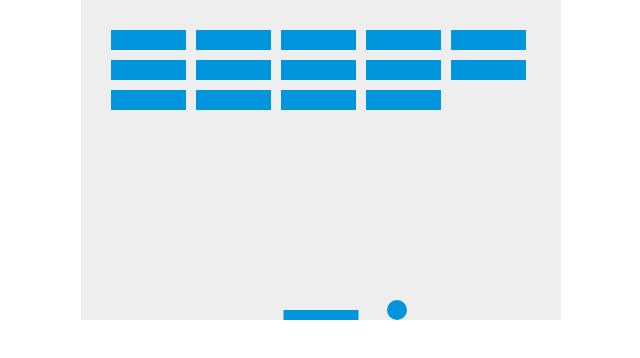
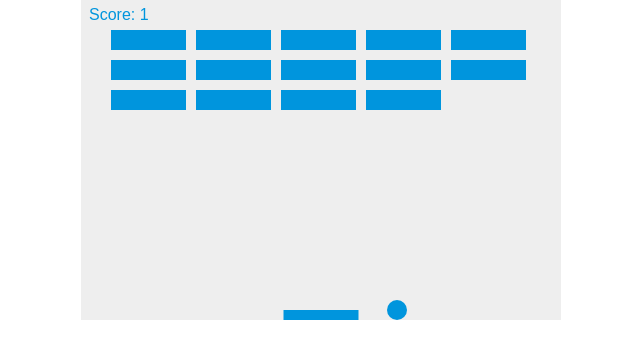
Before and after one commit to brianross93/react-mozilla-tutorial, a plain HTML site: page index.html in a window 1280 px wide. Shown: the full height of the page, 319-959 px from the left. Drawn offline with Linux system fonts and the light colour scheme.

Commit message:
added score

```diff
--- a/index.html
+++ b/index.html
@@ -18,27 +18,28 @@
 	var canvas = document.getElementById("myCanvas");
 var ctx = canvas.getContext("2d");
 var ballRadius = 10;
-var x = canvas.width / 2;
-var y = canvas.height - 30;
+var x = canvas.width/2;
+var y = canvas.height-30;
 var dx = 2;
 var dy = -2;
 var paddleHeight = 10;
 var paddleWidth = 75;
-var paddleX = (canvas.width - paddleWidth) / 2;
+var paddleX = (canvas.width-paddleWidth)/2;
 var rightPressed = false;
 var leftPressed = false;
-var brickRowCount = 3;
-var brickColumnCount = 5;
+var brickRowCount = 5;
+var brickColumnCount = 3;
 var brickWidth = 75;
 var brickHeight = 20;
 var brickPadding = 10;
 var brickOffsetTop = 30;
 var brickOffsetLeft = 30;
+var score = 0;
 
 var bricks = [];
-for (var c = 0; c < brickColumnCount; c++) {
+for(var c=0; c<brickColumnCount; c++) {
   bricks[c] = [];
-    for (var r = 0; r < brickRowCount; r++) {
+  for(var r=0; r<brickRowCount; r++) {
     bricks[c][r] = { x: 0, y: 0, status: 1 };
   }
 }
@@ -47,55 +48,62 @@ document.addEventListener("keydown", keyDownHandler, false);
 document.addEventListener("keyup", keyUpHandler, false);
 
 function keyDownHandler(e) {
-    if (e.key == "Right" || e.key == "ArrowRight") {
+    if(e.key == "Right" || e.key == "ArrowRight") {
         rightPressed = true;
     }
-    else if (e.key == "Left" || e.key == "ArrowLeft") {
+    else if(e.key == "Left" || e.key == "ArrowLeft") {
         leftPressed = true;
     }
 }
 
 function keyUpHandler(e) {
-    if (e.key == "Right" || e.key == "ArrowRight") {
+    if(e.key == "Right" || e.key == "ArrowRight") {
         rightPressed = false;
     }
-    else if (e.key == "Left" || e.key == "ArrowLeft") {
+    else if(e.key == "Left" || e.key == "ArrowLeft") {
         leftPressed = false;
     }
 }
 function collisionDetection() {
-    for (var c = 0; c < brickColumnCount; c++) {
-        for (var r = 0; r < brickRowCount; r++) {
+  for(var c=0; c<brickColumnCount; c++) {
+    for(var r=0; r<brickRowCount; r++) {
       var b = bricks[c][r];
-            if (b.status == 1) {
-                if (x > b.x && x < b.x + brickWidth && y > b.y && y < b.y + brickHeight) {
+      if(b.status == 1) {
+        if(x > b.x && x < b.x+brickWidth && y > b.y && y < b.y+brickHeight) {
           dy = -dy;
           b.status = 0;
+          score++;
+          if(score == brickRowCount*brickColumnCount) {
+            alert("YOU WIN, CONGRATS!");
+            document.location.reload();
+            clearInterval(interval); // Needed for Chrome to end game
           }
         }
       }
     }
   }
+}
+
 function drawBall() {
   ctx.beginPath();
-    ctx.arc(x, y, ballRadius, 0, Math.PI * 2);
+  ctx.arc(x, y, ballRadius, 0, Math.PI*2);
   ctx.fillStyle = "#0095DD";
   ctx.fill();
   ctx.closePath();
 }
 function drawPaddle() {
   ctx.beginPath();
-    ctx.rect(paddleX, canvas.height - paddleHeight, paddleWidth, paddleHeight);
+  ctx.rect(paddleX, canvas.height-paddleHeight, paddleWidth, paddleHeight);
   ctx.fillStyle = "#0095DD";
   ctx.fill();
   ctx.closePath();
 }
 function drawBricks() {
-    for (var c = 0; c < brickColumnCount; c++) {
-        for (var r = 0; r < brickRowCount; r++) {
-            if (bricks[c][r].status == 1) {
-                var brickX = (c * (brickWidth + brickPadding)) + brickOffsetLeft;
-                var brickY = (r * (brickHeight + brickPadding)) + brickOffsetTop;
+  for(var c=0; c<brickColumnCount; c++) {
+    for(var r=0; r<brickRowCount; r++) {
+      if(bricks[c][r].status == 1) {
+        var brickX = (r*(brickWidth+brickPadding))+brickOffsetLeft;
+        var brickY = (c*(brickHeight+brickPadding))+brickOffsetTop;
         bricks[c][r].x = brickX;
         bricks[c][r].y = brickY;
         ctx.beginPath();
@@ -107,25 +115,29 @@ function drawBricks() {
     }
   }
 }
+function drawScore() {
+  ctx.font = "16px Arial";
+  ctx.fillStyle = "#0095DD";
+  ctx.fillText("Score: "+score, 8, 20);
+}
 
 function draw() {
   ctx.clearRect(0, 0, canvas.width, canvas.height);
   drawBricks();
   drawBall();
   drawPaddle();
+  drawScore();
   collisionDetection();
 
-    if (x + dx > canvas.width - ballRadius || x + dx < ballRadius) {
+  if(x + dx > canvas.width-ballRadius || x + dx < ballRadius) {
     dx = -dx;
   }
-    if (y + dy < ballRadius) {
+  if(y + dy < ballRadius) {
     dy = -dy;
   }
-    else if (y + dy > canvas.height - ballRadius) {
-        if (x > paddleX && x < paddleX + paddleWidth) {
-            if (y = y - paddleHeight) {
+  else if(y + dy > canvas.height-ballRadius) {
+    if(x > paddleX && x < paddleX + paddleWidth) {
       dy = -dy;
-            }
     }
     else {
       alert("GAME OVER");
@@ -134,10 +146,10 @@ function draw() {
     }
   }
 
-    if (rightPressed && paddleX < canvas.width - paddleWidth) {
+  if(rightPressed && paddleX < canvas.width-paddleWidth) {
     paddleX += 7;
   }
-    else if (leftPressed && paddleX > 0) {
+  else if(leftPressed && paddleX > 0) {
     paddleX -= 7;
   }
 
```
Lines whose indentation alone changed are shown as unchanged.
